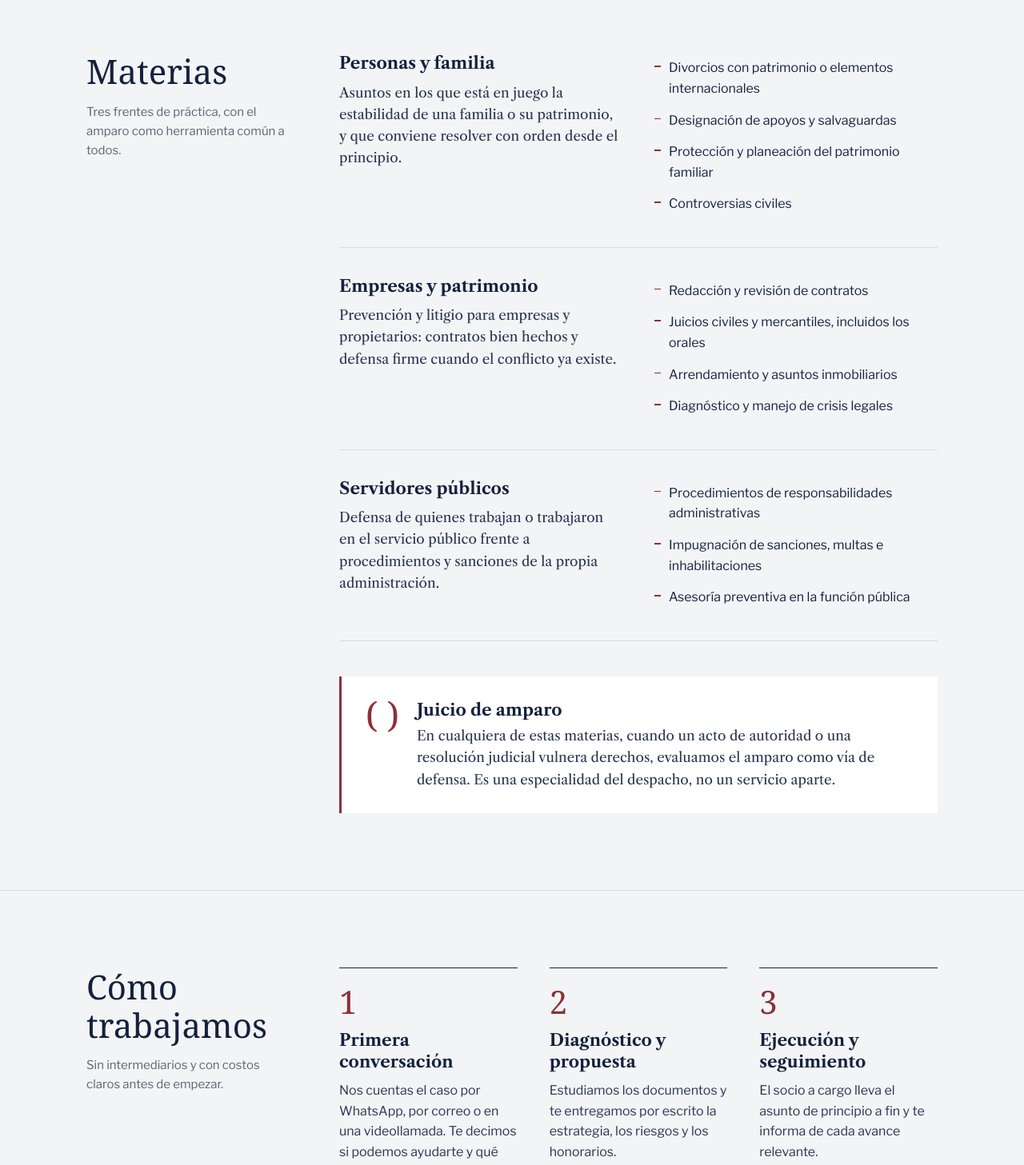
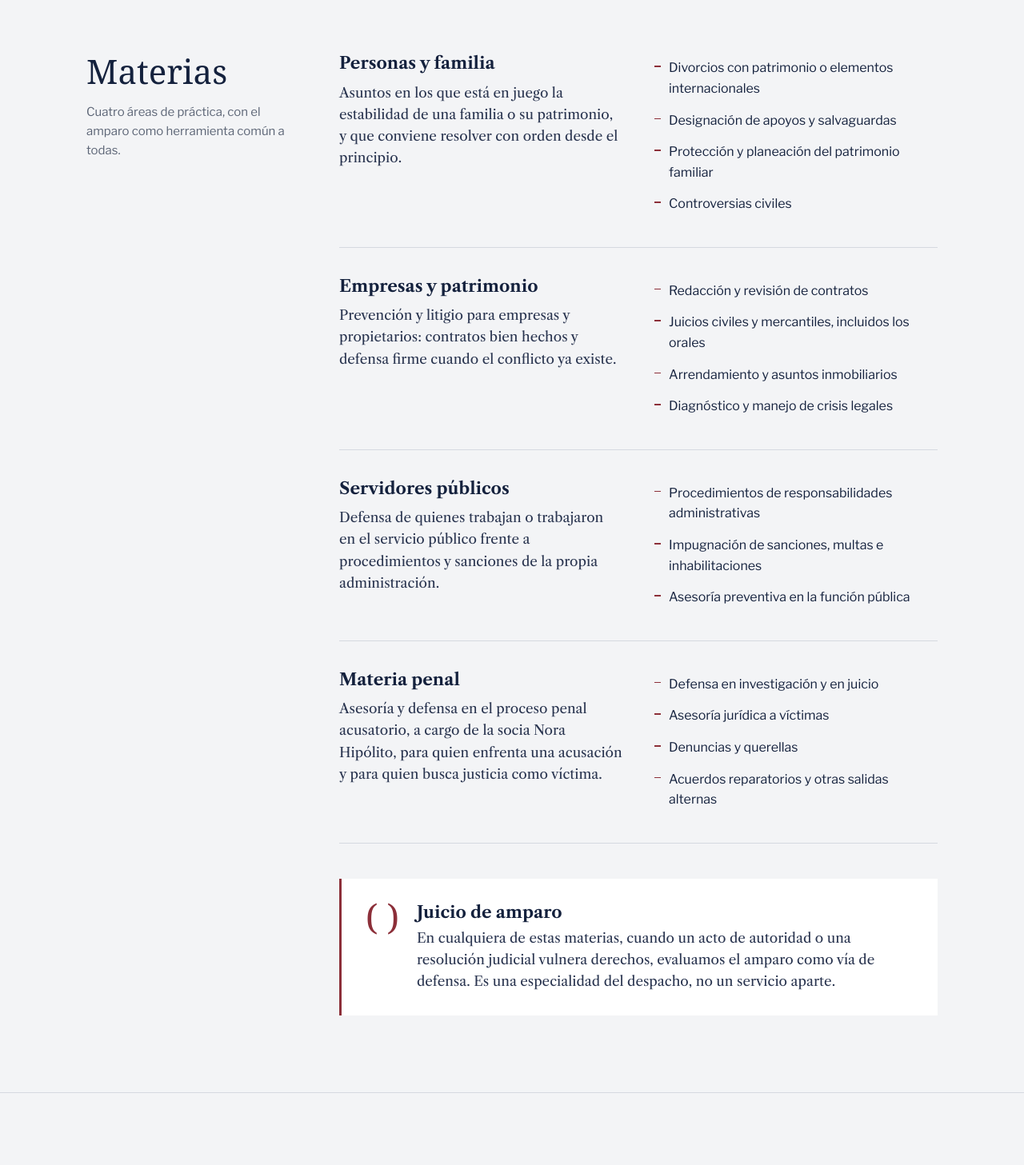
Before and after one commit to egal-mx/egal.mx, a plain HTML site: page index.html in a window 1280 px wide. Shown: the part 820-2277 px from the top of the page at 80% size. Drawn offline with nearby package versions, Linux system fonts and the light colour scheme; a web font is replaced by a local one.

Commit message:
Agrega materia penal a cargo de Nora
Co-Authored-By: Claude Opus 5.5 <noreply@anthropic.com>
Claude-Session: https://claude.ai/code/session_01Gh73bEBMnTCtScv9YWYuW7

```diff
--- a/index.html
+++ b/index.html
@@ -4,7 +4,7 @@
 <meta charset="utf-8">
 <meta name="viewport" content="width=device-width, initial-scale=1">
 <title>(L)EGAL · Estudio de Gestión y Asesoría Legal · Ciudad de México</title>
-<meta name="description" content="Despacho jurídico en la Ciudad de México. Litigio civil, mercantil, familiar y administrativo, juicio de amparo y defensa de servidores públicos. Atención directa de los socios, presencial o en línea.">
+<meta name="description" content="Despacho jurídico en la Ciudad de México. Litigio civil, mercantil, familiar, penal y administrativo, juicio de amparo y defensa de servidores públicos. Atención directa de los socios, presencial o en línea.">
 <meta property="og:title" content="(L)EGAL · Estudio de Gestión y Asesoría Legal">
 <meta property="og:description" content="Litigio y asesoría jurídica con atención directa de los socios. Ciudad de México y en línea.">
 <meta property="og:type" content="website">
@@ -165,7 +165,7 @@
         <div class="portada-texto">
           <p class="lugar">Estudio de Gestión y Asesoría Legal · Ciudad de México y en línea</p>
           <h1>Litigio y asesoría jurídica, atendidos por los socios.</h1>
-          <p class="entrada">Llevamos asuntos civiles, mercantiles, familiares y administrativos de personas, empresas y servidores públicos. Cada caso lo estudia y lo conduce directamente uno de los socios, con una estrategia por escrito y reportes de avance claros.</p>
+          <p class="entrada">Llevamos asuntos civiles, mercantiles, familiares, penales y administrativos de personas, empresas y servidores públicos. Cada caso lo estudia y lo conduce directamente uno de los socios, con una estrategia por escrito y reportes de avance claros.</p>
           <div class="acciones">
             <a class="boton boton-lleno" href="https://wa.me/526635925555">Plantear mi caso por WhatsApp</a>
             <a class="boton boton-claro" href="#materias">Ver materias</a>
@@ -180,7 +180,7 @@
     <div class="envoltura rejilla">
       <header>
         <h2>Materias</h2>
-        <p>Tres frentes de práctica, con el amparo como herramienta común a todos.</p>
+        <p>Cuatro áreas de práctica, con el amparo como herramienta común a todas.</p>
       </header>
       <div>
         <div class="materias">
@@ -217,6 +217,18 @@
               <li>Procedimientos de responsabilidades administrativas</li>
               <li>Impugnación de sanciones, multas e inhabilitaciones</li>
               <li>Asesoría preventiva en la función pública</li>
+            </ul>
+          </article>
+          <article class="materia">
+            <div>
+              <h3>Materia penal</h3>
+              <p>Asesoría y defensa en el proceso penal acusatorio, a cargo de la socia Nora Hipólito, para quien enfrenta una acusación y para quien busca justicia como víctima.</p>
+            </div>
+            <ul>
+              <li>Defensa en investigación y en juicio</li>
+              <li>Asesoría jurídica a víctimas</li>
+              <li>Denuncias y querellas</li>
+              <li>Acuerdos reparatorios y otras salidas alternas</li>
             </ul>
           </article>
         </div>
@@ -285,7 +297,7 @@
       <header>
         <h2>Red de firmas aliadas</h2>
       </header>
-      <p>Cuando un asunto requiere derecho penal o laboral, lo coordinamos con firmas especializadas de nuestra confianza y seguimos al pendiente para que no tengas que empezar de cero con otro despacho.</p>
+      <p>Cuando un asunto requiere derecho laboral u otra especialidad que no atendemos, lo coordinamos con firmas especializadas de nuestra confianza y seguimos al pendiente para que no tengas que empezar de cero con otro despacho.</p>
     </div>
   </section>
 
```
